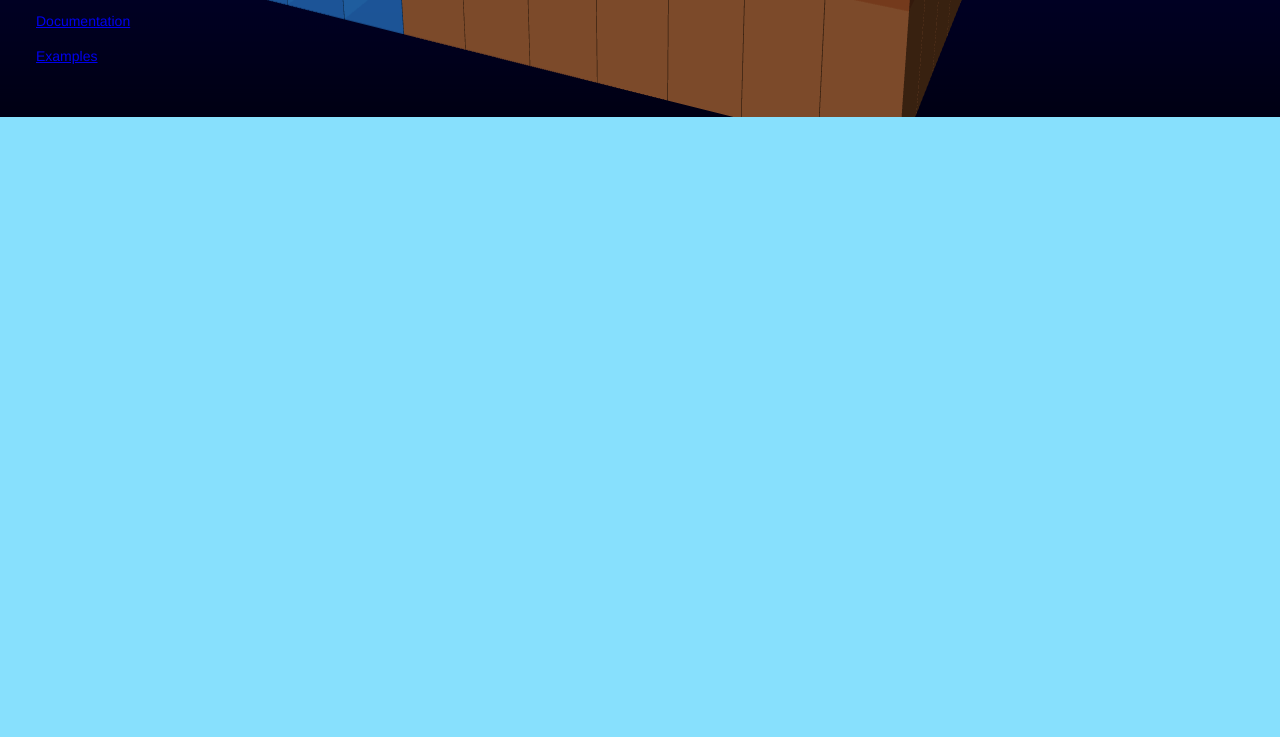
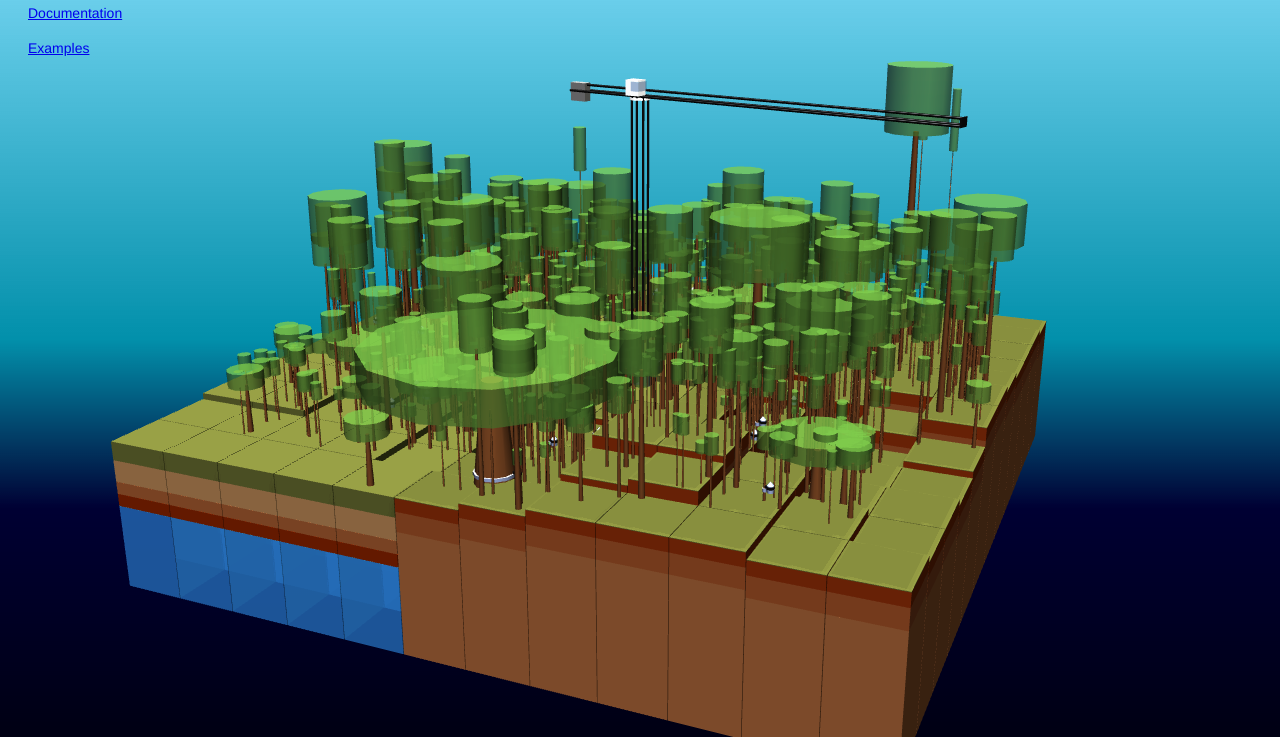
Before and after one commit to DanielBaird/scapejs, a plain HTML site: page index.html in a window 1280 px wide. Shown: the part 119-856 px from the top of the page. Before the commit the page ends 800 px from the top, so only its background shows below. Drawn offline with Linux system fonts and the light colour scheme.

Commit message:
tweak appearance

```diff
--- a/index.html
+++ b/index.html
@@ -1,22 +1,23 @@
 <!DOCTYPE html>
-<html>
-<head>
+<html><head>
 	<meta charset="utf-8">
 	<meta http-equiv="X-UA-Compatible" content="IE=edge">
 	<title>Scape JS</title>
 
 	<style>
-		body {
+		body { padding: 0; margin: 0; }
+		.main {
 			font: 500 14px/21px 'Helvetica Neue', sans-serif;
 			padding: 2em;
 			background: url(scape-bg.png) bottom no-repeat;
 			background-color: #87e0fd;
-			min-height: 100%;
+			height: 100vh;
 		}
 	</style>
 
-</head>
-<body>
+</head><body>
+
+<div class="main">
 	<h1>Scape JS</h1>
 
 	<p>
@@ -26,10 +27,12 @@
 
 	<p><a href="http://docs.scapejs.rocks">Documentation</a></p>
 	<p><a href="http://examples.scapejs.rocks">Examples</a></p>
-</body>
 
-<script type="text/javascript">
-	window.heap=window.heap||[],heap.load=function(t,e){window.heap.appid=t,window.heap.config=e;var a=document.createElement("script");a.type="text/javascript",a.async=!0,a.src=("https:"===document.location.protocol?"https:":"http:")+"//cdn.heapanalytics.com/js/heap.js";var n=document.getElementsByTagName("script")[0];n.parentNode.insertBefore(a,n);for(var o=function(t){return function(){heap.push([t].concat(Array.prototype.slice.call(arguments,0)))}},p=["clearEventProperties","identify","setEventProperties","track","unsetEventProperty"],c=0;c<p.length;c++)heap[p[c]]=o(p[c])};
-	heap.load("1614221764");
-</script>
-</html>
+	<script type="text/javascript">
+		window.heap=window.heap||[],heap.load=function(t,e){window.heap.appid=t,window.heap.config=e;var a=document.createElement("script");a.type="text/javascript",a.async=!0,a.src=("https:"===document.location.protocol?"https:":"http:")+"//cdn.heapanalytics.com/js/heap.js";var n=document.getElementsByTagName("script")[0];n.parentNode.insertBefore(a,n);for(var o=function(t){return function(){heap.push([t].concat(Array.prototype.slice.call(arguments,0)))}},p=["clearEventProperties","identify","setEventProperties","track","unsetEventProperty"],c=0;c<p.length;c++)heap[p[c]]=o(p[c])};
+		heap.load("1614221764");
+	</script>
+
+</div>
+
+</body></html>
```
